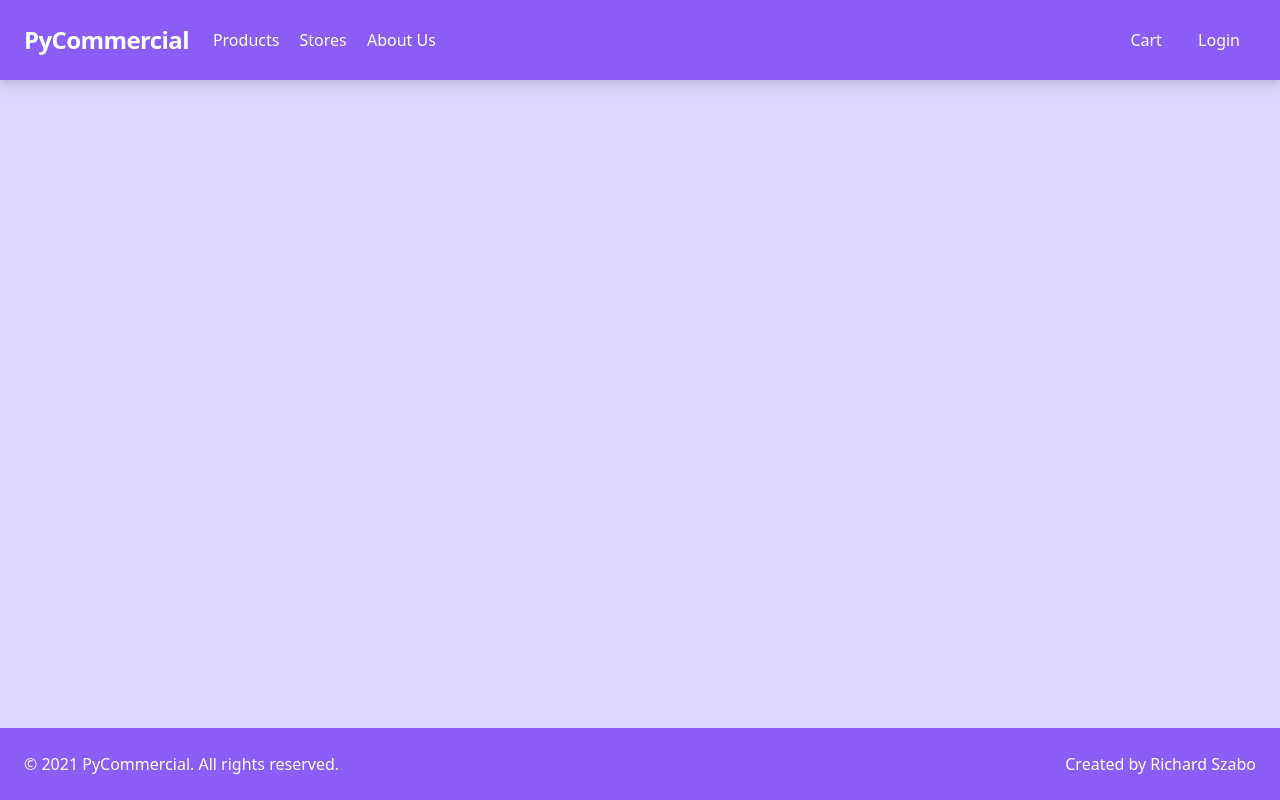
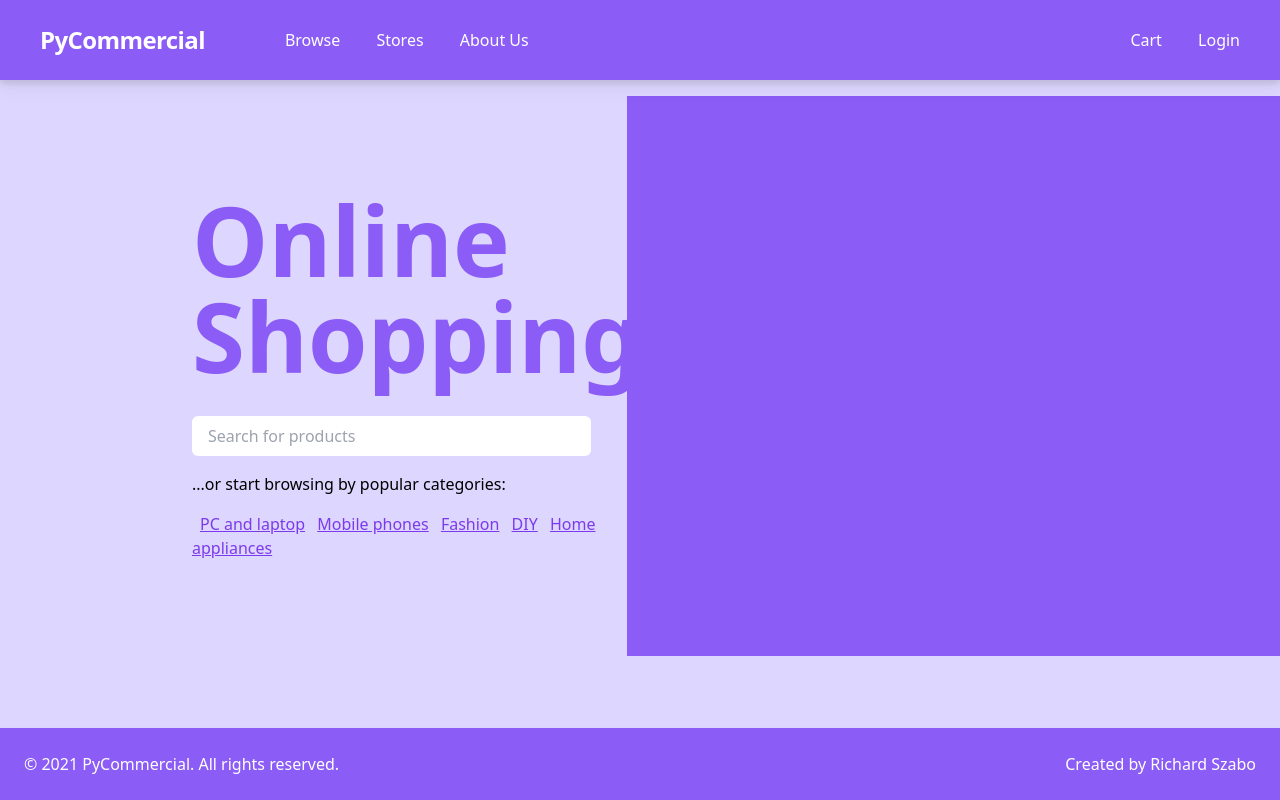
Before and after one commit to Riyomi/PyCommercial, a Django app: template users/templates/users/index.html in a window 1280 px wide. Run offline with Django 3.2, Linux system fonts and the light colour scheme; the template is opened without the code that fills it, so the values that code supplies are empty; style sheets or scripts are compiled from the project's sources.

Commit message:
Added home page and improved profile page styling

```diff
--- a/jstoolchain/css/tailwind.css
+++ b/jstoolchain/css/tailwind.css
@@ -37,7 +37,7 @@
     }
 
     .navbar-menu {
-        @apply inline-block leading-none text-white mt-4 pr-4 lg:mt-0;
+        @apply inline-block leading-none text-white mt-4 pr-8 lg:mt-0;
 
     }
 
--- a/templates/base.html
+++ b/templates/base.html
@@ -14,7 +14,7 @@
 <body>
 <div class="flex flex-col min-h-screen m-auto bg-purple-200">
     <nav class="flex items-center justify-between flex-wrap bg-purple-500 p-6 filter drop-shadow-lg mb-4">
-        <div class="flex items-center flex-shrink-0 text-white mr-6">
+        <div class="flex items-center flex-shrink-0 text-white ml-4 mr-20">
             <span class="font-semibold text-2xl tracking-tight"><a href="{% url 'users:index' %}">PyCommercial</a></span>
         </div>
         <div class="block lg:hidden">
@@ -26,18 +26,9 @@
         </div>
         <div class="w-full block flex-grow lg:flex lg:items-center lg:w-auto">
             <div class="lg:flex-grow">
-                <a href="#"
-                   class="navbar-menu">
-                    Products
-                </a>
-                <a href="#"
-                   class="navbar-menu">
-                    Stores
-                </a>
-                <a href="#"
-                   class="navbar-menu">
-                    About Us
-                </a>
+                <a href="#" class="navbar-menu">Browse</a>
+                <a href="#" class="navbar-menu">Stores</a>
+                <a href="#" class="navbar-menu">About Us</a>
             </div>
             <div>
                 <a href="#"
--- a/users/templates/users/account/account.html
+++ b/users/templates/users/account/account.html
@@ -1,7 +1,6 @@
 {% extends 'users/profile.html' %}
 
 {% block page %}
-    <div class="flex flex-col rounded-br-lg rounded-tr-lg p-5 bg-purple-50">
     <p class="title-h1">My Account</p>
     <div class="border-purple-300 border-solid border-b-2 flex justify-between">
         <span class="p-2 text-purple-500">Username </span>
@@ -21,7 +20,5 @@
     </div>
     <div class="mt-5 mx-auto">
         <button class="purple-btn">Edit info</button>
-
-            </div>
     </div>
 {% endblock %}
--- a/users/templates/users/index.html
+++ b/users/templates/users/index.html
@@ -3,7 +3,20 @@
 
 {% block title %}Home{% endblock title %}
 {% block content %}
-    <div class="grid grid-cols-1 mx-auto max-w-md">
-
+    <div class="flex min-w-full pl-48">
+        <div class="flex flex-col w-2/5 py-24">
+            <p class="text-8xl text-purple-500 font-semibold">Online Shopping</p>
+            <input type="text" placeholder="Search for products"
+                   class="py-2 px-4 mt-8 mb-4 rounded-md w-11/12 focus:outline-none focus:ring focus:ring-purple-400"/>
+            <p class="mb-4">...or start browsing by popular categories:</p>
+            <div class="text-purple-600">
+                <a href="#" class="underline mx-2">PC and laptop</a>
+                <a href="#" class="underline mr-2">Mobile phones</a>
+                <a href="#" class="underline mr-2">Fashion</a>
+                <a href="#" class="underline mr-2">DIY</a>
+                <a href="#" class="underline mr-2">Home appliances</a>
+            </div>
+        </div>
+        <div class="flex flex-row h-auto w-3/5 bg-purple-500"></div>
     </div>
 {% endblock content %}
--- a/users/templates/users/login.html
+++ b/users/templates/users/login.html
@@ -3,7 +3,7 @@
 
 {% block title %}Login{% endblock title %}
 {% block content %}
-    <div class="grid grid-cols-1 mx-auto max-w-md">
+    <div class="flex flex-grow flex-col mx-auto w-3/12">
         <form method="POST" class="bg-white shadow-md rounded px-8 pt-6 pb-8 mb-4">
             {% csrf_token %}
             <p class="title-h1">Login</p>
--- a/users/templates/users/register.html
+++ b/users/templates/users/register.html
@@ -3,7 +3,7 @@
 
 {% block title %}Register Account{% endblock title %}
 {% block content %}
-    <div class="grid grid-cols-1 mx-auto max-w-md">
+    <div class="flex flex-col mx-auto">
         <form method="POST" class="bg-white shadow-md rounded px-8 pt-6 pb-8 mb-4">
             {% csrf_token %}
             <p class="title-h1">Register account</p>
--- a/users/urls.py
+++ b/users/urls.py
@@ -9,5 +9,6 @@ urlpatterns = [
     path('login', views.loginPage, name='login'),
     path('success', views.successPage, name='success'),
     path('account', views.profilePage, name='profile'),
+    path('address', views.addressPage, name='address'),
     path('logout', views.logoutUser, name='logout')
 ]
--- a/users/views.py
+++ b/users/views.py
@@ -73,6 +73,11 @@ def profilePage(request):
     return render(request, 'users/account/account.html')
 
 
+@login_required(login_url='users:login')
+def addressPage(request):
+    return render(request, 'users/account/address.html')
+
+
 def setplaceholders(form):
     for field in form.fields:
         form.fields[field].widget.attrs['placeholder'] = form.fields[field].label
```
Also changed, not shown: users/templates/users/account/address.html (added, +20 -0 lines), users/templates/users/profile.html (+13 -7 lines). Lines whose indentation alone changed are shown as unchanged.
